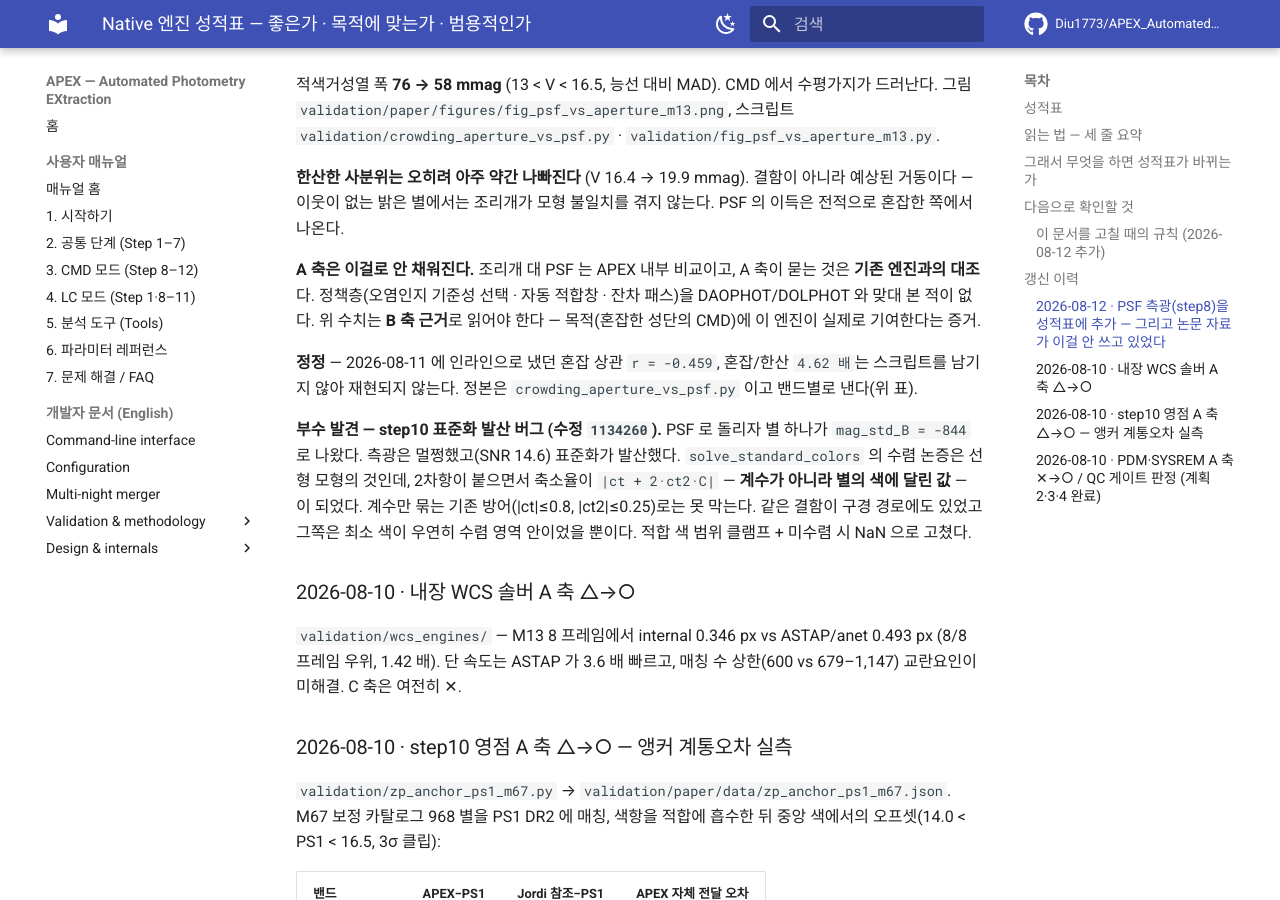
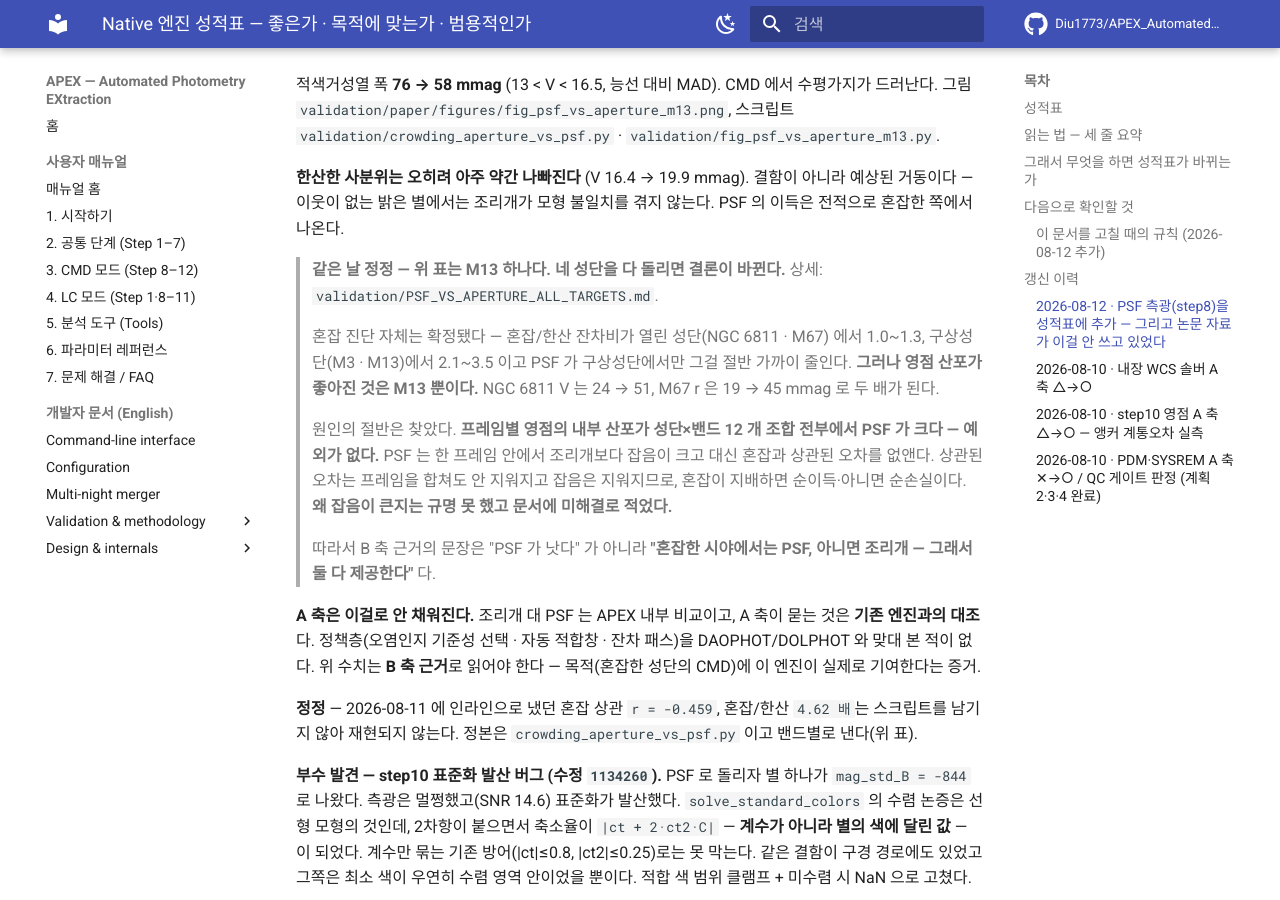
Before and after one commit to Diu1773/APEX_AutomatedPhotometryEXtraction, an MkDocs documentation site: the page built from docs/audit/APEX_ENGINE_SCORECARD.md, in a window 1280 px wide and 900 px high, scrolled down 4374 px. Built offline with MkDocs 1.6.1 and Material for MkDocs 9.7.7, drawn with Linux system fonts in a browser that asks for light colours; comment, search, counter and statistics services are not loaded.

Commit message:
audit: 성적표·TRACK 의 PSF 서술을 네 성단 결과로 정정
두 문서 모두 M13 하나만 보고 쓴 서술이 남아 있었다. 오늘 낮에 내가 지적한
'표가 근거보다 앞서간다' 와 같은 종류다.

혼잡 진단은 유지(열린 성단 1.0~1.3 vs 구상성단 2.1~3.5, PSF 가 구상에서만
절반으로). 영점 산포는 M13 에서만 개선이고 열린 성단 두 곳에서는 두 배로
나빠진다는 점, 프레임 내부 산포가 12/12 에서 PSF 가 크다는 점, 그 이유가
미해결이라는 점을 함께 적었다.

Co-Authored-By: Claude Opus 5 <noreply@anthropic.com>

```diff
--- a/docs/audit/APEX_ENGINE_SCORECARD.md
+++ b/docs/audit/APEX_ENGINE_SCORECARD.md
@@ -153,6 +153,23 @@ step8 서명(step7 인덱스 + 프레임별 tsv 크기·mtime)을 검사해 완
 아니라 예상된 거동이다 — 이웃이 없는 밝은 별에서는 조리개가 모형 불일치를
 겪지 않는다. PSF 의 이득은 전적으로 혼잡한 쪽에서 나온다.
 
+> **같은 날 정정 — 위 표는 M13 하나다. 네 성단을 다 돌리면 결론이 바뀐다.**
+> 상세: `validation/PSF_VS_APERTURE_ALL_TARGETS.md`.
+>
+> 혼잡 진단 자체는 확정됐다 — 혼잡/한산 잔차비가 열린 성단(NGC 6811 · M67)
+> 에서 1.0~1.3, 구상성단(M3 · M13)에서 2.1~3.5 이고 PSF 가 구상성단에서만
+> 그걸 절반 가까이 줄인다. **그러나 영점 산포가 좋아진 것은 M13 뿐이다.**
+> NGC 6811 V 는 24 → 51, M67 r 은 19 → 45 mmag 로 두 배가 된다.
+>
+> 원인의 절반은 찾았다. **프레임별 영점의 내부 산포가 성단×밴드 12 개 조합
+> 전부에서 PSF 가 크다 — 예외가 없다.** PSF 는 한 프레임 안에서 조리개보다
+> 잡음이 크고 대신 혼잡과 상관된 오차를 없앤다. 상관된 오차는 프레임을
+> 합쳐도 안 지워지고 잡음은 지워지므로, 혼잡이 지배하면 순이득·아니면
+> 순손실이다. **왜 잡음이 큰지는 규명 못 했고 문서에 미해결로 적었다.**
+>
+> 따라서 B 축 근거의 문장은 "PSF 가 낫다" 가 아니라 **"혼잡한 시야에서는
+> PSF, 아니면 조리개 — 그래서 둘 다 제공한다"** 다.
+
 **A 축은 이걸로 안 채워진다.** 조리개 대 PSF 는 APEX 내부 비교이고, A 축이
 묻는 것은 **기존 엔진과의 대조**다. 정책층(오염인지 기준성 선택 · 자동 적합창 ·
 잔차 패스)을 DAOPHOT/DOLPHOT 와 맞대 본 적이 없다. 위 수치는 **B 축 근거**로
```
Also changed, not shown: TRACK.md (+9 -0 lines).
